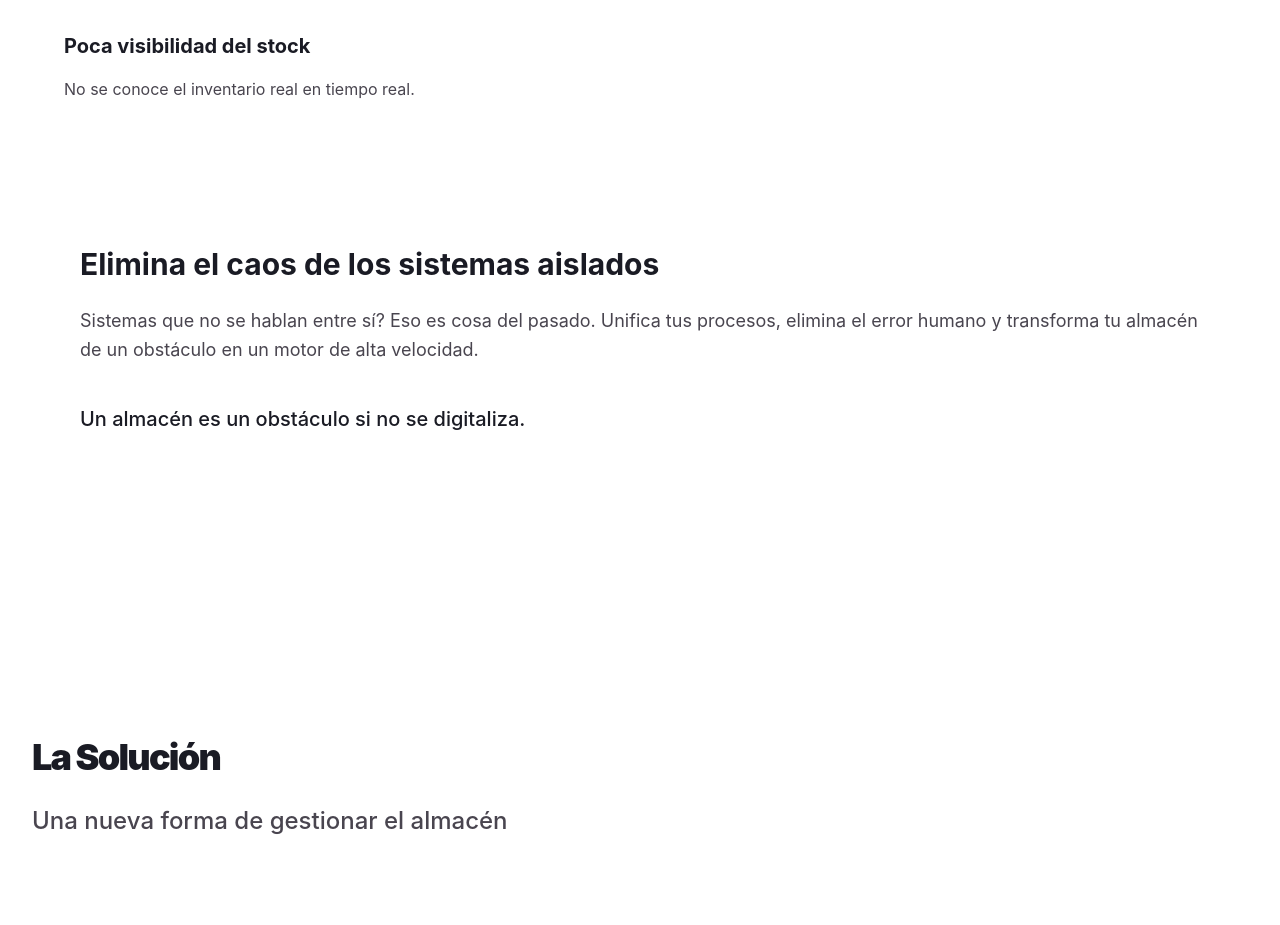
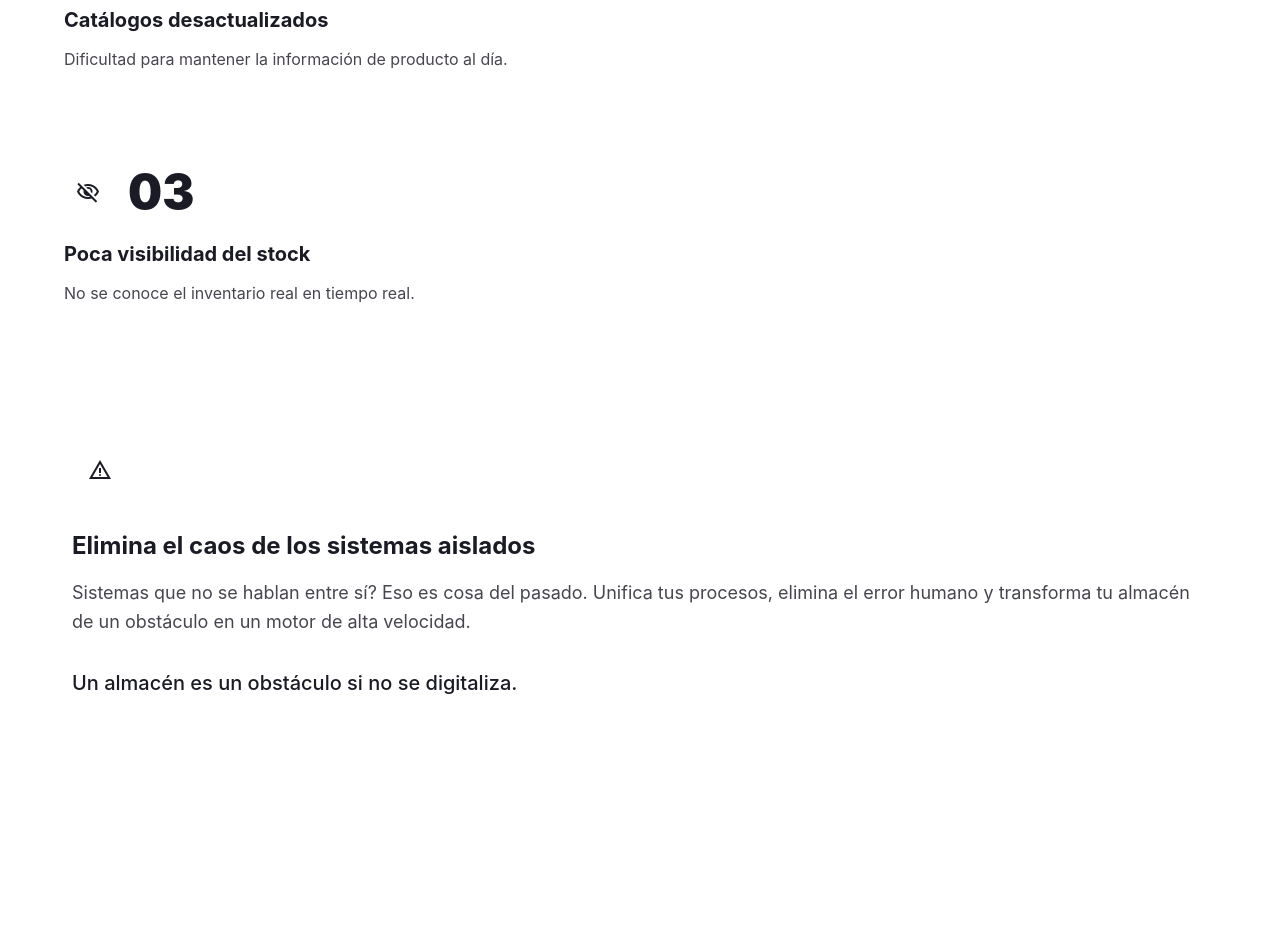
Before and after one commit to JoseMas68/lumicatech, a Next.js app: page /lumiware in a window 1280 px wide. Shown: the part 2040-2965 px from the top of the page. Built offline with nearby package versions, Linux system fonts and the light colour scheme; no server answers; the database is empty; a web font is replaced by a local one.

Commit message:
style(lumiware): redesign Problem section cards
- Replace border-left cards with top accent gradient design
- Add descriptive icons and large sequence numbers (01-03)
- Add hover glow effect with error gradient
- Redesign callout with warning icon and horizontal layout

```diff
--- a/app/lumiware/components/Problem.tsx
+++ b/app/lumiware/components/Problem.tsx
@@ -3,14 +3,17 @@
 export default function Problem() {
   const issues = [
     {
+      icon: "table_chart",
       title: "Excel y procesos manuales",
       description: "Dependencia de hojas de cálculo y papel, lentos y propensos a errores."
     },
     {
+      icon: "inventory",
       title: "Catálogos desactualizados",
       description: "Dificultad para mantener la información de producto al día."
     },
     {
+      icon: "visibility_off",
       title: "Poca visibilidad del stock",
       description: "No se conoce el inventario real en tiempo real."
     }
@@ -35,8 +38,28 @@ export default function Problem() {
             {issues.map((issue, idx) => (
               <div
                 key={idx}
-                className="p-8 bg-surface-container rounded-xl border-l-4 border-error/50 space-y-4 hover:-translate-y-1 hover:shadow-lg transition-all duration-300"
+                className="relative group p-8 rounded-2xl bg-surface border border-outline-variant/10 overflow-hidden hover:-translate-y-1 hover:border-error/30 transition-all duration-300"
               >
+                {/* Top accent gradient */}
+                <div className="absolute top-0 left-0 right-0 h-1 bg-gradient-to-r from-error/60 via-error/40 to-transparent"></div>
+
+                {/* Background glow on hover */}
+                <div className="absolute inset-0 bg-gradient-to-br from-error/5 to-transparent opacity-0 group-hover:opacity-100 transition-opacity duration-500 pointer-events-none"></div>
+
+                {/* Number + Icon */}
+                <div className="relative flex items-center gap-4 mb-6">
+                  <div className="w-12 h-12 rounded-xl bg-error/10 border border-error/20 flex items-center justify-center">
+                    <span className="material-symbols-outlined text-2xl text-error/80">
+                      {issue.icon}
+                    </span>
+                  </div>
+                  <span className="text-5xl font-black text-error/10 font-headline leading-none">
+                    {String(idx + 1).padStart(2, '0')}
+                  </span>
+                </div>
+
+                {/* Content */}
+                <div className="relative space-y-3">
                   <h3 className="text-xl font-bold text-on-surface">
                     {issue.title}
                   </h3>
@@ -44,13 +67,23 @@ export default function Problem() {
                     {issue.description}
                   </p>
                 </div>
+              </div>
             ))}
           </div>
 
           {/* Callout Section */}
-          <div className="bg-gradient-to-br from-error/10 to-error/5 rounded-2xl p-12 border border-error/20 hover:border-error/40 transition-all duration-300">
-            <div className="space-y-6">
-              <h3 className="text-3xl font-bold text-on-surface">
+          <div className="relative rounded-2xl overflow-hidden group">
+            <div className="absolute inset-0 bg-gradient-to-br from-error/10 via-error/5 to-surface-container-low"></div>
+            <div className="absolute inset-0 border border-error/20 rounded-2xl group-hover:border-error/40 transition-all duration-300"></div>
+            <div className="relative p-10 md:p-12 flex flex-col md:flex-row gap-8 items-start">
+              {/* Left icon */}
+              <div className="flex-shrink-0 w-14 h-14 rounded-full bg-error/10 border border-error/20 flex items-center justify-center">
+                <span className="material-symbols-outlined text-3xl text-error">warning</span>
+              </div>
+
+              {/* Content */}
+              <div className="space-y-4 flex-1">
+                <h3 className="text-2xl md:text-3xl font-bold text-on-surface">
                   Elimina el caos de los sistemas aislados
                 </h3>
                 <p className="text-lg text-on-surface-variant leading-relaxed">
@@ -65,6 +98,7 @@ export default function Problem() {
             </div>
           </div>
         </div>
+      </div>
     </section>
   );
 }
```
Lines whose indentation alone changed are shown as unchanged.
